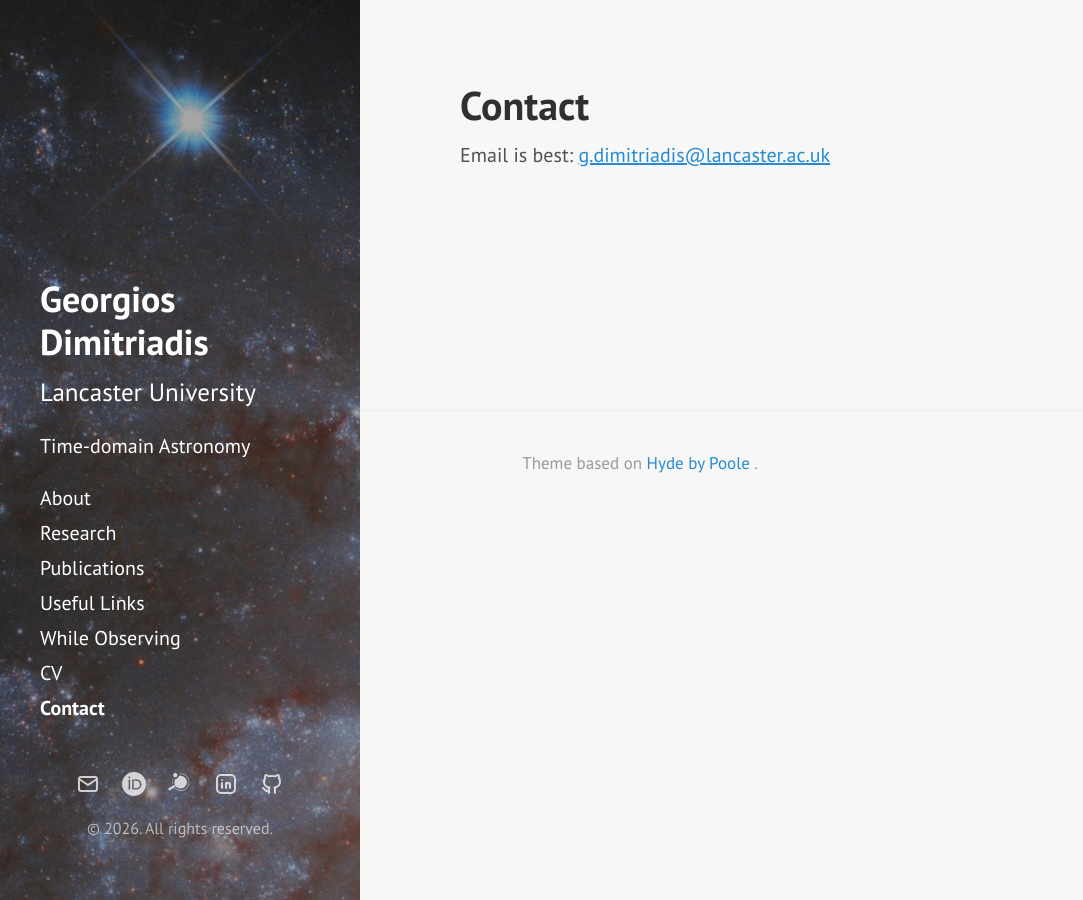
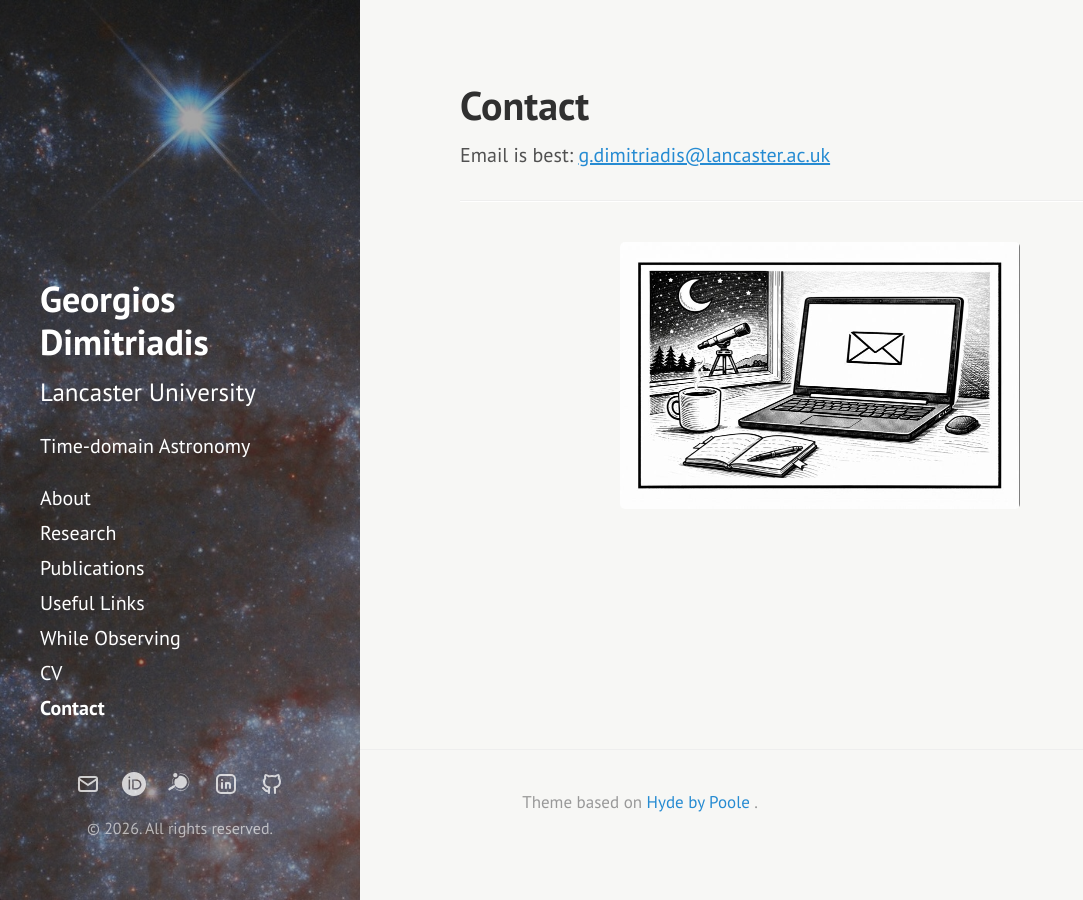
Before and after one commit to geodimitriadis/geodimitriadis.github.io, a Jekyll site: the page built from contact.md, in a window 1280 px wide. Shown: the whole page, without its empty margins (0-1083 px from the left). Built offline with Jekyll 4.4.1, drawn with Linux system fonts in a browser that asks for light colours.

Commit message:
Update contact.md

```diff
--- a/contact.md
+++ b/contact.md
@@ -5,3 +5,11 @@ permalink: /contact/
 ---
 
 Email is best: [g.dimitriadis@lancaster.ac.uk](mailto:g.dimitriadis@lancaster.ac.uk)
+
+---
+
+<div style="text-align: center; margin-top: 2rem;">
+  <img src="{{ site.baseurl }}/public/images/contact-cartoon.png"
+       alt="Observing"
+       style="max-width: 400px; width: 100%; height: auto; display: block; margin: 0 auto;">
+</div>
```
